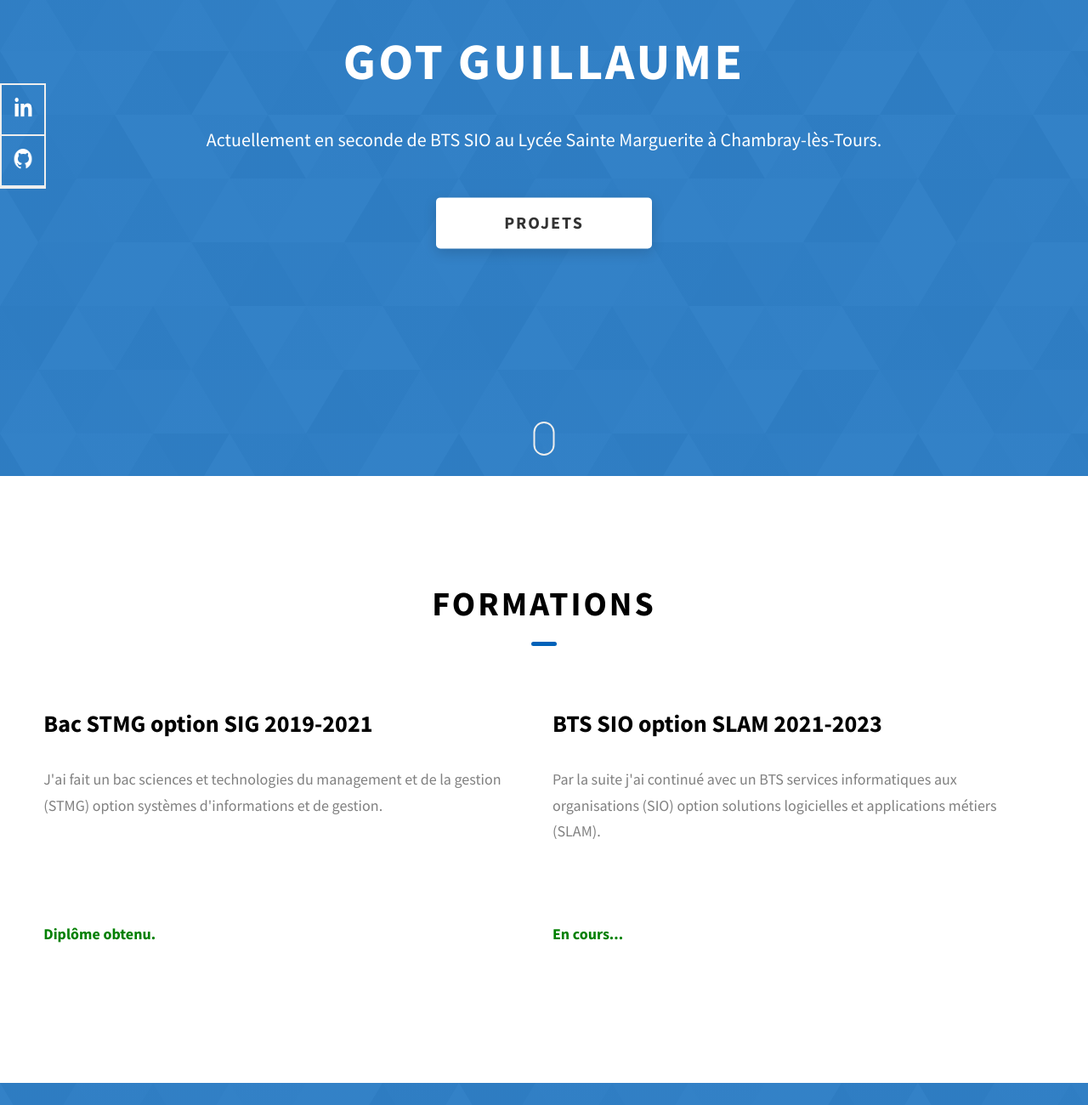
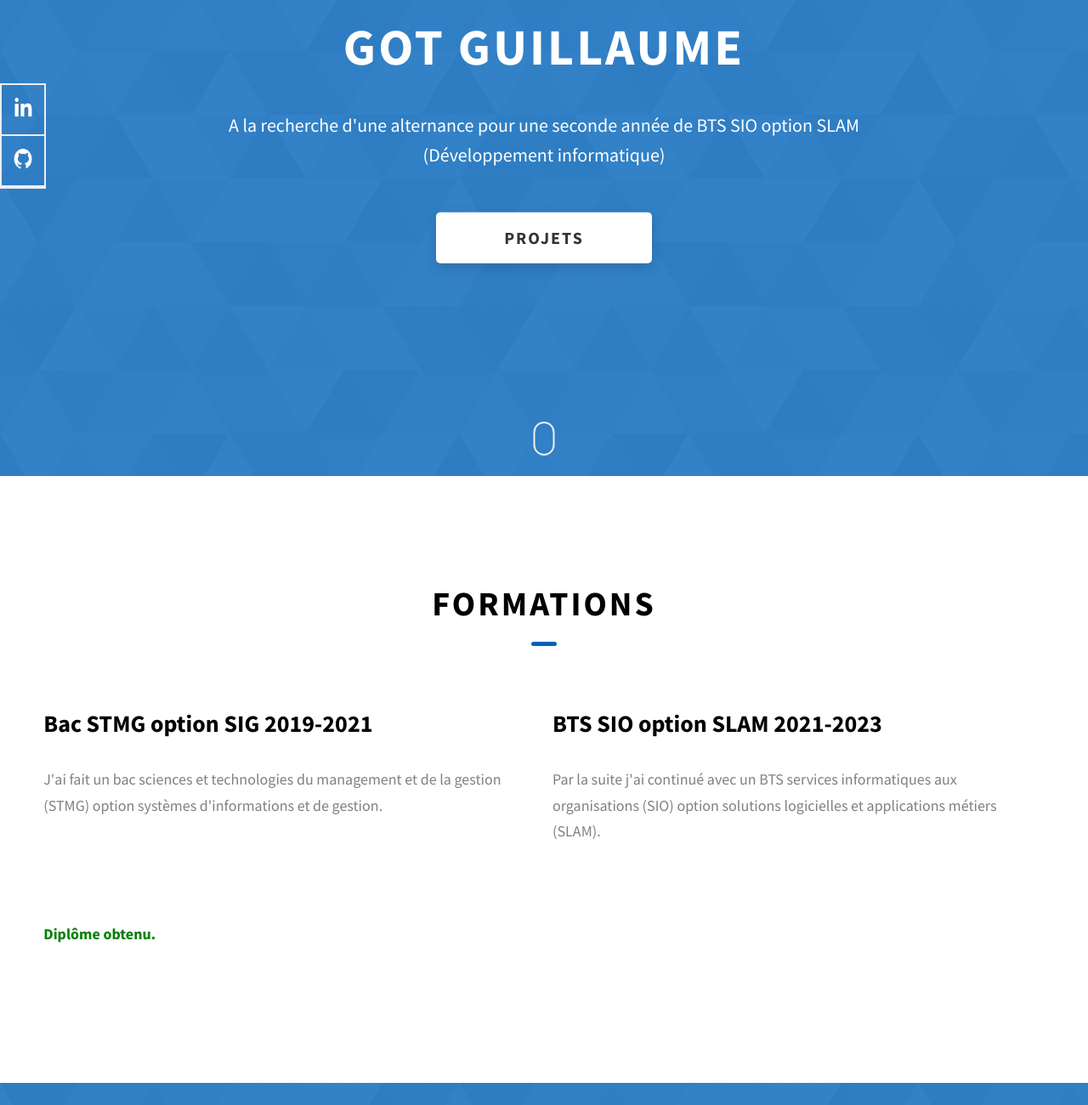
Before and after one commit to Guillaume-Got/portfolio, a website: page index.html in a window 1280 px wide. Shown: the part 240-1540 px from the top of the page at 85% size. Drawn offline with Linux system fonts and the light colour scheme.

Commit message:
Update index.html
change after sainte marg

```diff
--- a/index.html
+++ b/index.html
@@ -98,8 +98,8 @@
       <h1 class="heading-primary">Got Guillaume</h1>
       <div class="home-hero__info">
         <p class="text-primary">
-          Actuellement en seconde de BTS SIO au Lycée Sainte Marguerite
-          à Chambray-lès-Tours.
+          A la recherche d'une alternance pour une seconde année de
+          BTS SIO option SLAM (Développement informatique)
         </p>
       </div>
       <div class="home-hero__cta">
@@ -157,7 +157,7 @@ logicielles et applications métiers (SLAM).<br>
     <div class="about__content-main">
           <div class="about__content-details">
             <p class="about__content-details-para">
-              <span style="color:green;font-weight:bold;">En cours...</span>
+              <span style="color:green;font-weight:bold;"></span>
             </p>
           </div>
         </div>
@@ -328,9 +328,9 @@ logicielles et applications métiers (SLAM).<br>
             <span>Réseaux sociaux</span>
           </h2>
           <div class="main-footer__social-cont">
-            <a target="_blank" rel="noreferrer" aria-label="logo linkedin" href="https://www.linkedin.com/in/guillaume-got-6a6a411a8">
+<!--             <a target="_blank" rel="noreferrer" aria-label="logo linkedin" href="https://www.linkedin.com/in/guillaume-got-6a6a411a8">
               <img class="main-footer__icon" src="./assets/png/linkedin-ico.png" width="30" height="30" alt="icon">
-            </a>
+            </a> -->
             <a target="_blank" rel="noreferrer" aria-label="logo github" href="https://github.com/Guillaume-Got">
               <img class="main-footer__icon" src="./assets/png/github-ico.png" width="30" height="30" alt="icon">
           </div>
@@ -338,8 +338,7 @@ logicielles et applications métiers (SLAM).<br>
         <div class="main-footer__row main-footer__row-2">
           <p class="heading heading-sm text-lt">Guillaume Got</p>
           <p class="main-footer__short-desc">
-            Actuellement en 2 ème année de BTS SIO au Lycée Sainte Marguerite
-            à Chambray-lès-Tours.
+            Actuellement à la recherche d'une alternance Dans le développeement informatique.
           </p>
         </div>
       </div>
```
